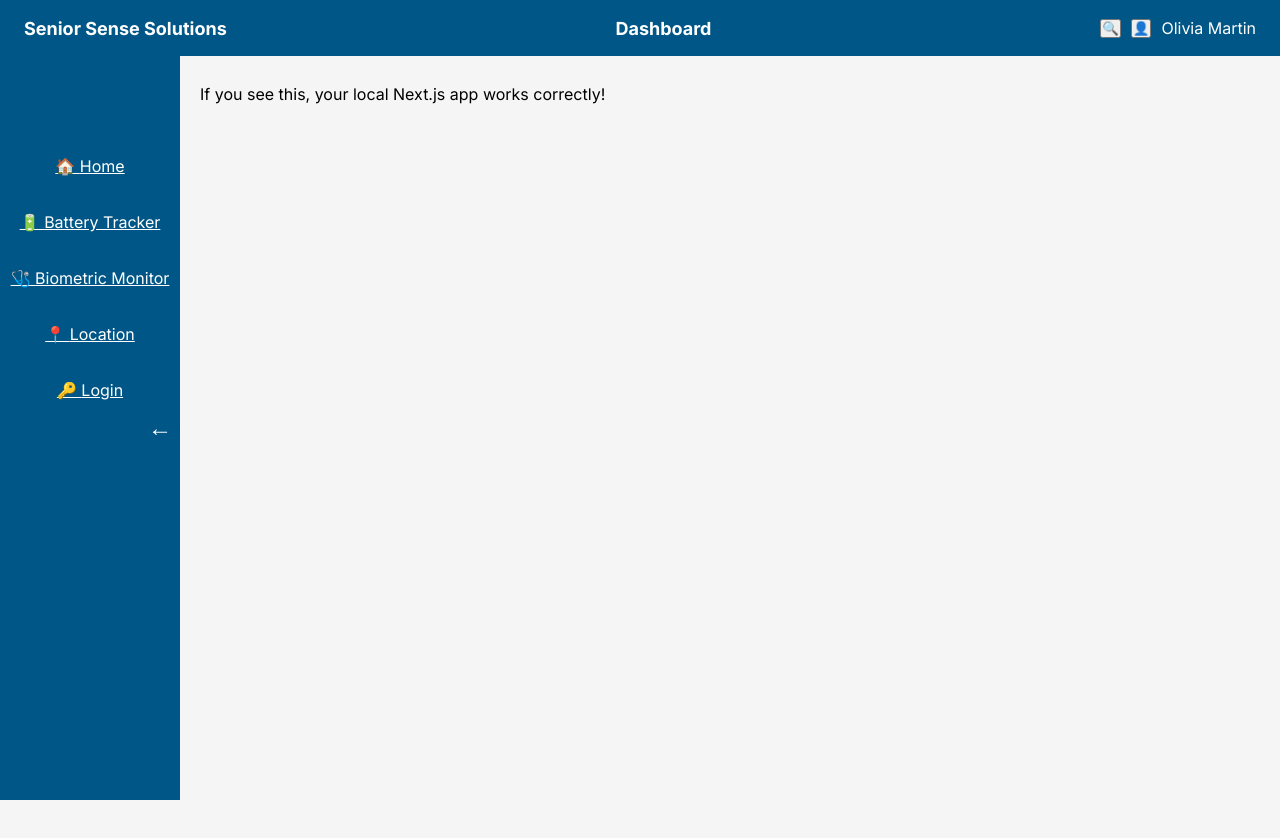
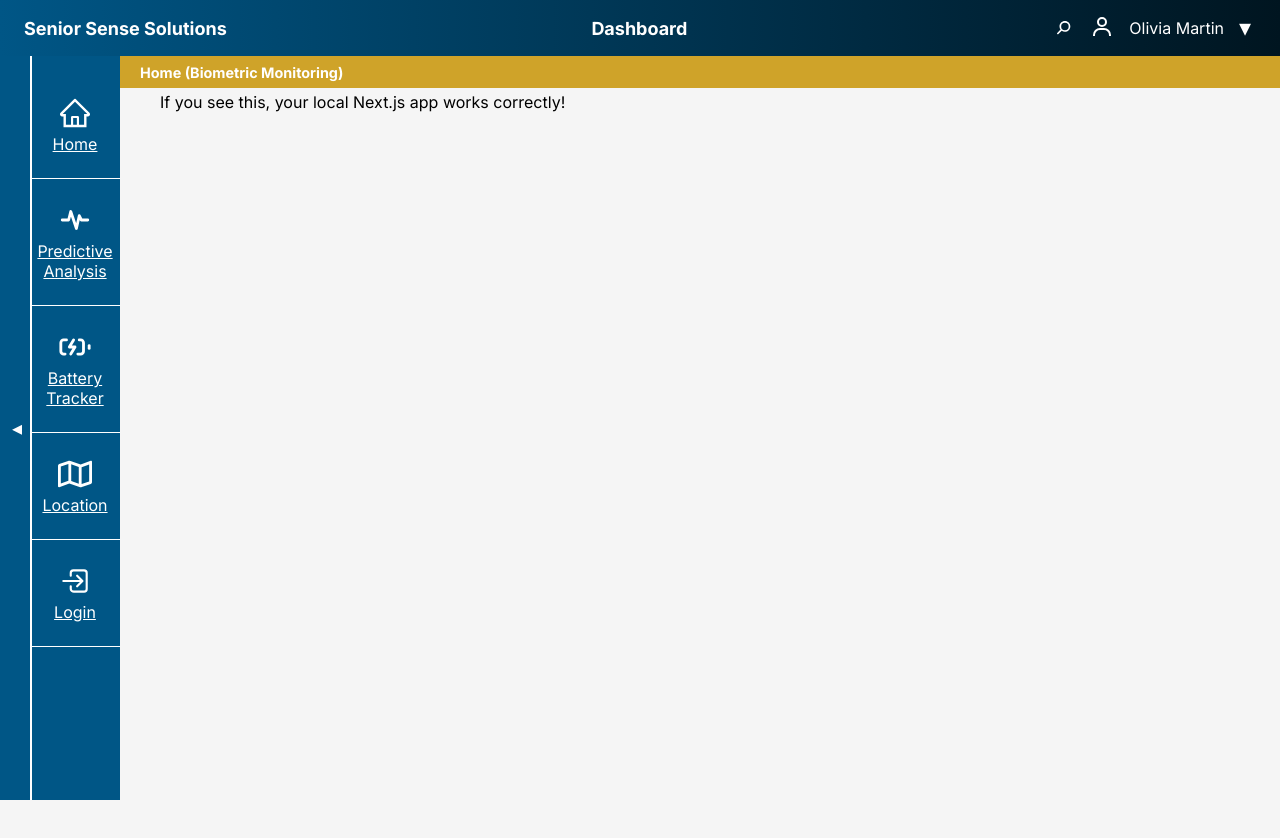
Before and after one commit to PurelyBlank/Senior-Sense-Solutions, a Next.js app in the folder project/web/: page / in a window 1280 px wide. Shown: the top 838 px of the page. After the commit the page ends 800 px from the top, so only its background shows below. Built offline with nearby package versions, Linux system fonts and the light colour scheme.

Commit message:
Finished nav-bar

```diff
--- a/project/web/app/globals.css
+++ b/project/web/app/globals.css
@@ -18,7 +18,7 @@ html, body {
   left: 0;
   width: 100%;
   height: 3.5rem;
-  background-color: #005686;
+  background: linear-gradient(to right, #005686, #001520);
   color: white;
   display: flex;
   align-items: center;
@@ -43,20 +43,34 @@ html, body {
   gap: 10px;
 }
 
+.top-bar .icon button {
+  background: transparent;
+  border: none;
+  color: white;
+  padding: 5px;
+  cursor: pointer;
+}
+
+.top-bar .icon button:hover {
+  opacity: 0.8;
+}
+
 /* Sidebar - Starts below the top bar */
 .sidebar {
   position: fixed;
-  top: 3.5rem; /* Below top bar */
+  top: 3.5rem;
   left: 0;
-  width: 180px;
-  height: calc(100% - 3.5rem); /* Adjust height so it doesn’t overlap top bar */
+  width: 120px;
+  height: calc(100vh - 3.5rem); /* Ensures it fills the remaining screen height */
   background-color: #005686;
   transition: width 0.3s ease;
   overflow-y: auto;
   display: flex;
   flex-direction: column;
   justify-content: flex-start;
-  z-index: 100; /* Below top bar */
+  z-index: 100;
+  padding-top: 1rem;
+  position: relative;
 }
 
 /* Collapsed Sidebar */
@@ -64,51 +78,113 @@ html, body {
   width: 60px;
 }
 
-/* Main Content */
-.main-content {
-  margin-left: 180px;
-  margin-top: 4rem; /* Below the top bar */
-  padding: 20px;
-  transition: margin-left 0.3s ease;
-}
-
-.sidebar.collapsed + .main-content {
-  margin-left: 60px;
-}
-
 /* Collapsible Button */
 .collapsible-button {
   position: absolute;
+  left: 12px; /* Adjust for alignment */
   top: 50%;
-  right: 0;
   transform: translateY(-50%);
-  background-color: #005686;
+  background-color: transparent;
   color: white;
-  padding: 8px;
-  border-radius: 50%;
-  font-size: 24px;
+  font-size: 20px;
   cursor: pointer;
   border: none;
+}
+
+/* Centered Arrow in the Sidebar */
+.sidebar::before {
+  content: ""; /* Single arrow */
+  position: absolute;
+  left: 12px; /* Align with collapsible button */
+  top: 50%;
+  transform: translateY(-50%);
+  font-size: 20px;
+  color: white;
+}
+
+/* White Vertical Line to the Right of the Arrow */
+.sidebar::after {
+  content: "";
+  position: absolute;
+  left: 30px; /* Slightly to the right of the arrow */
+  top: 0;
+  height: 100%;
+  width: 2px;
+  background-color: white;
 }
 
 /* Navigation Links */
 .nav-links {
   display: flex;
   flex-direction: column;
-  gap: 16px;
-  margin-top: 50%;
+  gap: 0;
+  margin-top: 0;
+  padding-left: 30px; /* Adjusted to move links further right */
 }
 
 .nav-links a {
   color: white;
   font-size: 16px;
-  padding: 10px;
-  text-align: center;
+  padding: 24px 24px;
+  text-align: center; /* Center the text under the icon */
+  display: flex;
+  flex-direction: column; /* Stack the icon and text vertically */
+  align-items: center; /* Center the items horizontally */
+  position: relative;
   transition: background-color 0.3s ease;
+  border-bottom: 1px solid white; /* Horizontal separator */
 }
 
-.nav-links a:hover {
-  background-color: #0078a8;
+/* Remove left arrows before links */
+.nav-links a::before {
+  content: "";
+}
+
+/* Default icon size */
+.nav-links a svg {
+  margin-bottom: 4px; /* Add some spacing between the icon and the text */
+  width: 34px; /* Set width for icons */
+  height: 34px; /* Set height for icons */
+}
+
+/* Reduce icon size when sidebar is collapsed */
+.sidebar.collapsed .nav-links a svg {
+  width: 12px; /* Smaller size when collapsed */
+  height: 12px; /* Smaller size when collapsed */
+}
+
+/* Reduce the horizontal line size when sidebar is collapsed */
+.sidebar.collapsed .nav-links a {
+  padding-left: 8px; /* Adjust padding */
+  padding-right: 8px; /* Adjust padding */
+  font-size: 12px; /* Adjust text size */
+}
+
+.sidebar.collapsed .nav-links a svg {
+  width: 12px; /* Smaller size when collapsed */
+  height: 12px; /* Smaller size when collapsed */
+}
+
+.sidebar.collapsed .nav-links a {
+  border-bottom: 0.5px solid white; /* Thinner line when collapsed */
+}
+
+/* Main Content */
+.main-content {
+  margin-left: 20px;
+  margin-top: 4.5rem; /* Below the top bar */
+  padding: 20px;
+  transition: margin-left 0.3s ease;
+}
+
+.flex {
+  display: flex;
+  flex-direction: row; /* Keep the layout column-based */
+  height: 100vh; /* Full screen height */
+}
+
+.sidebar.collapsed + .main-content {
+  margin-left: 0px;
 }
 
 /* Responsive styles for mobile */
@@ -125,3 +201,20 @@ html, body {
     margin-left: 60px;
   }
 }
+
+.page-name-bar {
+  width: 100%;
+  height: 2rem; /* Adjust the height as needed */
+  background: #CFA329;
+  color: white;
+  display: flex;
+  align-items: center;
+  justify-content: flex-start;
+  font-size: 0.90rem;
+  font-weight: bold;
+  position: fixed;
+  top: 3.5rem; /* Right below the top bar */
+  z-index: 80; /* Ensure it appears below the top bar but above other content */
+  padding-left: 140px;
+  padding-right: 20px;
+}
--- a/project/web/app/layout.tsx
+++ b/project/web/app/layout.tsx
@@ -2,12 +2,32 @@
 
 import { Inter } from "next/font/google";
 import { useState } from "react";
+import { usePathname } from "next/navigation";
+import { FontAwesomeIcon } from "@fortawesome/react-fontawesome";
+import { faMagnifyingGlass, faUser } from "@fortawesome/free-solid-svg-icons";
+import { BiUser } from "react-icons/bi";
+import { AiOutlineHome } from "react-icons/ai";
+import { TbActivityHeartbeat } from "react-icons/tb";
+import { LuBatteryCharging } from "react-icons/lu";
+import { FaRegMap } from "react-icons/fa";
+import { IoLogInOutline } from "react-icons/io5";
 import "./globals.css";
 
 const inter = Inter({ subsets: ["latin"] });
 
 export default function RootLayout({ children }: { children: React.ReactNode }) {
   const [collapsed, setCollapsed] = useState(false);
+  const pathname = usePathname();
+
+  const pageNames: Record<string, string> = {
+    "/": "Home (Biometric Monitoring)",
+    "/biometric-monitor": "Predictive Analysis",
+    "/battery-tracker": "Battery Tracker",
+    "/location": "Location",
+    "/login": "Login",
+  };
+
+  const currentPageName = pageNames[pathname] || "Page Not Found";
 
   return (
     <html lang="en">
@@ -18,10 +38,16 @@ export default function RootLayout({ children }: { children: React.ReactNode })
             <div className="logo">Senior Sense Solutions</div>
             <div className="dash">Dashboard</div>
             <div className="icon">
-              <button className="p-2 bg-gray-700 rounded-full">🔍</button>
-              <button className="p-2 bg-gray-700 rounded-full">👤</button>
+              <button><FontAwesomeIcon icon={faMagnifyingGlass} flip="horizontal" className="text-2xl"/></button>
+              <button><BiUser size={24}/></button>
               <span>Olivia Martin</span>
+              <button style={{ fontSize: "1.5rem" }}>▾</button>
             </div>
+          </div>
+
+          {/* Golden top bar */}
+          <div className="page-name-bar">
+            {currentPageName} {/* Display dynamic page name */}
           </div>
 
           <div className="flex flex-1">
@@ -32,16 +58,31 @@ export default function RootLayout({ children }: { children: React.ReactNode })
                 onClick={() => setCollapsed(!collapsed)}
                 className="collapsible-button"
               >
-                {collapsed ? "→" : "←"}
+                {collapsed ? "▸" : "◂"}
               </button>
 
               {/* Navigation Links */}
               <nav className="nav-links">
-                <a href="/">🏠 {collapsed ? "" : "Home"}</a>
-                <a href="/battery-tracker">🔋 {collapsed ? "" : "Battery Tracker"}</a>
-                <a href="/biometric-monitor">🩺 {collapsed ? "" : "Biometric Monitor"}</a>
-                <a href="/location">📍 {collapsed ? "" : "Location"}</a>
-                <a href="/login">🔑 {collapsed ? "" : "Login"}</a>
+                <a href="/">
+                  <AiOutlineHome size={34} />
+                  {collapsed ? "" : "Home"}
+                </a> {/* Biometric Monitor */}
+                <a href="/biometric-monitor">
+                  <TbActivityHeartbeat size={34}/>
+                  {collapsed ? "" : "Predictive Analysis"}
+                </a> {/*Biometric monitor page is now predictive analysis page*/}
+                <a href="/battery-tracker">
+                  <LuBatteryCharging size={34}/>
+                  {collapsed ? "" : "Battery Tracker"}
+                </a>
+                <a href="/location">
+                  <FaRegMap size={34}/>
+                  {collapsed ? "" : "Location"}
+                </a>
+                <a href="/login">
+                  <IoLogInOutline size={34}/>
+                  {collapsed ? "" : "Login"}
+                </a>
               </nav>
             </div>
 
--- a/project/web/package.json
+++ b/project/web/package.json
@@ -9,10 +9,14 @@
     "lint": "next lint"
   },
   "dependencies": {
+    "@fortawesome/fontawesome-svg-core": "^6.7.2",
+    "@fortawesome/free-solid-svg-icons": "^6.7.2",
+    "@fortawesome/react-fontawesome": "^0.2.2",
     "bootstrap": "^3.4.1",
     "next": "15.1.7",
     "react": "^19.0.0",
     "react-dom": "^19.0.0",
+    "react-icons": "^5.5.0",
     "tailwindcss": "^3.0.24"
   },
   "devDependencies": {
```
Also changed, not shown: 1 other file (tests, documents, lock files or other folders).
